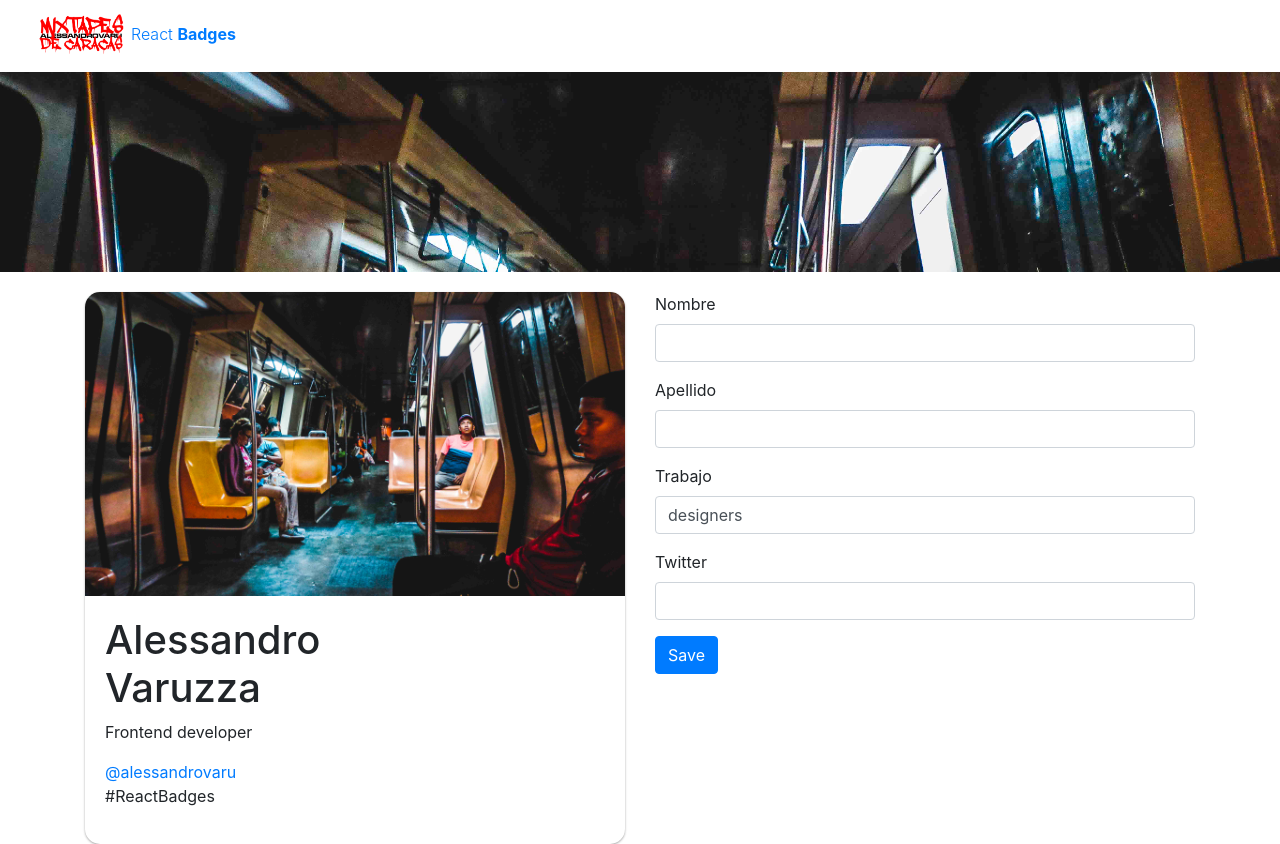
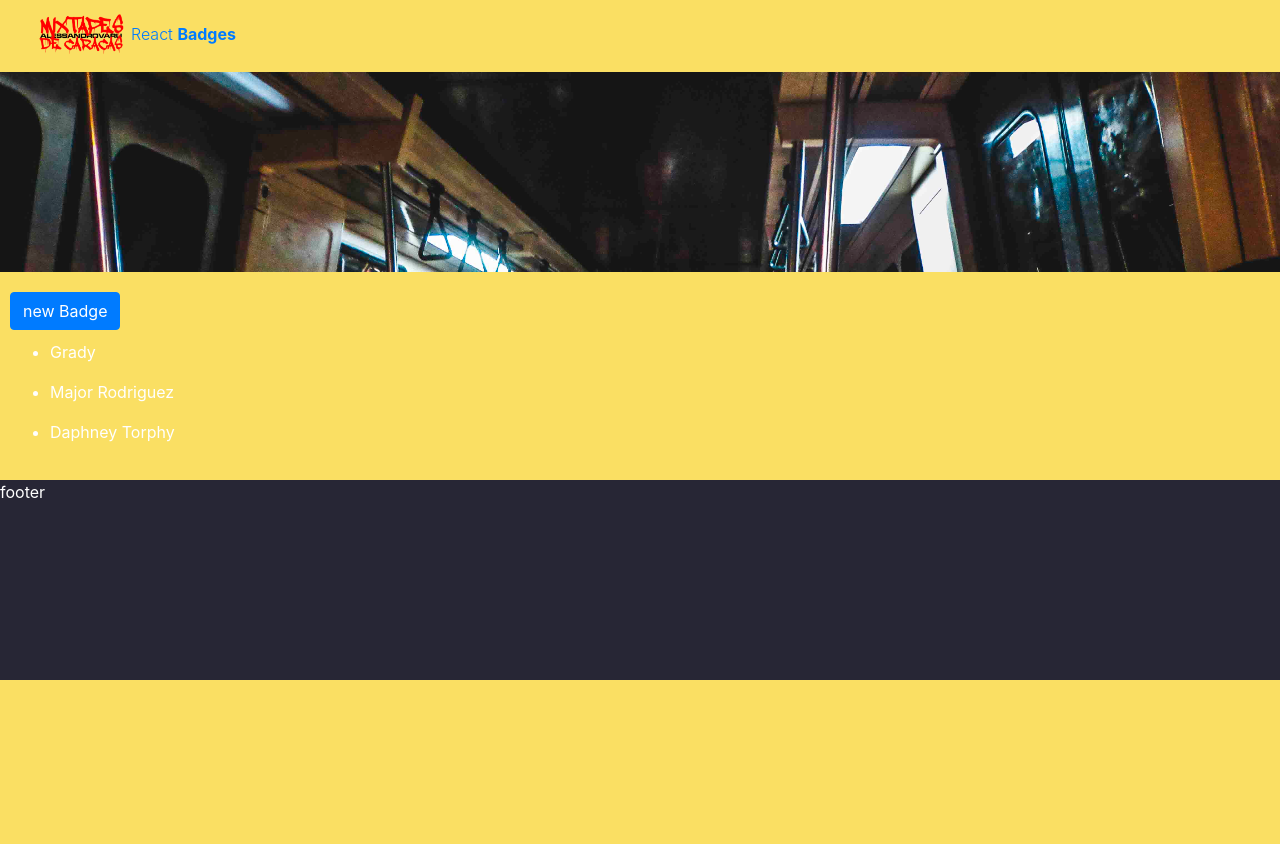
Before and after one commit to alessandrovaru/hello-react, a React (Create React App) app: page /badges in a window 1280 px wide. After the commit the page ends 800 px from the top, so only its background shows below. Built offline with nearby package versions, Linux system fonts and the light colour scheme.

Commit message:
New fixes after state understanding

```diff
--- a/package.json
+++ b/package.json
@@ -9,6 +9,7 @@
     "bootstrap": "^4.6.0",
     "react": "^17.0.1",
     "react-dom": "^17.0.1",
+    "react-router-dom": "^5.2.0",
     "react-scripts": "4.0.3",
     "web-vitals": "^1.0.1"
   },
--- a/src/App.css
+++ b/src/App.css
@@ -2,4 +2,5 @@
 
 body {
   font-family: "Poppins", sans-serif;
+  background-color: #fadf63 !important;
 }
--- a/src/App.js
+++ b/src/App.js
@@ -1,10 +1,16 @@
 import "./App.css";
+import Badges from "./pages/Badges";
 import BadgeNew from "./pages/BadgeNew";
+import { BrowserRouter, Switch, Route } from "react-router-dom";
+
 function App() {
   return (
-    <div className="App">
-      <BadgeNew />
-    </div>
+    <BrowserRouter>
+      <Switch>
+        <Route exact path="/badges" component={Badges} />
+        <Route exact path="/badges/new" component={BadgeNew} />
+      </Switch>
+    </BrowserRouter>
   );
 }
 
--- a/src/components/BadgeForm.js
+++ b/src/components/BadgeForm.js
@@ -1,23 +1,13 @@
 import "./styles/BadgeForm.css";
-import { useState } from "react";
 
-const BadgeForm = () => {
-  const [value, setValue] = useState({ jobTitle: "designers" });
-
-  function handleChange(e) {
-    setValue({
-      ...value,
-      [e.target.name]: e.target.value,
-    });
-  }
-
+const BadgeForm = ({ onChange, formValues }) => {
   function handleClick(e) {
     console.log("Button was clicked");
   }
 
   function handleSubmit(e) {
     e.preventDefault();
-    console.log(value);
+    console.log(formValues);
   }
 
   return (
@@ -26,41 +16,41 @@ const BadgeForm = () => {
         <div className="form-group">
           <label>Nombre</label>
           <input
-            onChange={handleChange}
+            onChange={onChange}
             className="form-control"
             type="text"
             name="firstName"
-            value={value.firstName}
+            value={formValues.firstName}
           />
         </div>
         <div className="form-group">
           <label>Apellido</label>
           <input
-            onChange={handleChange}
+            onChange={onChange}
             className="form-control"
             type="text"
             name="lastName"
-            value={value.lastName}
+            value={formValues.lastName}
           />
         </div>
         <div className="form-group">
           <label>Trabajo</label>
           <input
-            onChange={handleChange}
+            onChange={onChange}
             className="form-control"
             type="text"
             name="jobTitle"
-            value={value.jobTitle}
+            value={formValues.jobTitle}
           />
         </div>
         <div className="form-group">
           <label>Twitter</label>
           <input
-            onChange={handleChange}
+            onChange={onChange}
             className="form-control"
             type="text"
             name="twitter"
-            value={value.twitter}
+            value={formValues.twitter}
           />
         </div>
         <button onClick={handleClick} className="btn btn-primary">
--- /dev/null
+++ b/src/components/BadgesList.js
@@ -0,0 +1,17 @@
+const BadgesList = ({ badgeData }) => {
+  return (
+    <>
+      <ul>
+        {badgeData.map((badge) => (
+          <li key={badge.id}>
+            <p>
+              {badge.firstName} {badge.lastName}
+            </p>
+          </li>
+        ))}
+      </ul>
+    </>
+  );
+};
+
+export default BadgesList;
--- /dev/null
+++ b/src/components/Footer.js
@@ -0,0 +1,11 @@
+import "./styles/Navbar.css";
+
+const Footer = () => {
+  return (
+    <footer>
+      <p>footer</p>
+    </footer>
+  );
+};
+
+export default Footer;
--- a/src/components/Navbar.js
+++ b/src/components/Navbar.js
@@ -5,7 +5,7 @@ const Navbar = () => {
   return (
     <div className="navbar">
       <div className="container-fluid">
-        <a href="/">
+        <a href="/badges">
           <img src={logo} className="nav-logo img-fluid" alt="logo" />
           <span className="font-weight-light">React </span>
           <span className="font-weight-bold">Badges</span>
--- a/src/components/styles/Badge.css
+++ b/src/components/styles/Badge.css
@@ -1,8 +1,9 @@
 .badge-container {
-  background-color: rgb(255, 255, 255);
+  color: white;
   margin-top: 20px;
   border-radius: 15px;
   overflow: hidden;
+  background-color: #272635;
   box-shadow: 0 0 8px black;
   box-shadow: 0 1px 3px rgba(0, 0, 0, 0.12), 0 1px 2px rgba(0, 0, 0, 0.24);
   transition: all 0.3s cubic-bezier(0.25, 0.8, 0.25, 1);
@@ -10,6 +11,22 @@
 
 .badge-container:hover {
   box-shadow: 0 14px 28px rgba(0, 0, 0, 0.25), 0 10px 10px rgba(0, 0, 0, 0.22);
+}
+
+.badges-container {
+  padding: 20px 10px 20px 10px;
+}
+
+.badges-container button {
+  margin-bottom: 10px;
+}
+
+.badge-list-container {
+  color: white;
+}
+
+.badges-new-container {
+  padding: 20px;
 }
 
 .badge-header {
--- a/src/components/styles/Navbar.css
+++ b/src/components/styles/Navbar.css
@@ -6,3 +6,9 @@
   height: 200px;
   overflow: hidden;
 }
+
+footer {
+  background-color: #272635;
+  color: white;
+  height: 200px;
+}
--- a/src/pages/BadgeNew.js
+++ b/src/pages/BadgeNew.js
@@ -2,29 +2,45 @@ import Navbar from "../components/Navbar";
 import Badge from "../components/Badge";
 import BadgeForm from "../components/BadgeForm";
 import headerBack from "../images/header.jpg";
+import { useState } from "react";
+import Footer from "../components/Footer";
+
 const BadgeNew = () => {
+  const [form, setForm] = useState({
+    firstName: "",
+    jobTitle: "",
+    lastName: "",
+    twitter: "",
+  });
+  function handleChange(e) {
+    setForm({
+      ...form,
+      [e.target.name]: e.target.value,
+    });
+  }
   return (
-    <div>
+    <>
       <Navbar />
       <div className="hero-container">
         <img src={headerBack} className="img-fluid" alt="header" />
       </div>
-      <div className="container">
+      <div className="badges-new-container container">
         <div className="row">
           <div className="col">
             <Badge
-              firstname="Alessandro"
-              lastname="Varuzza"
-              jobTitle="Frontend developer"
-              twitter="@alessandrovaru"
+              firstname={form.firstName}
+              lastname={form.lastName}
+              jobTitle={form.jobTitle}
+              twitter={form.twitter}
             />
           </div>
           <div className="col">
-            <BadgeForm />
+            <BadgeForm onChange={handleChange} formValues={form} />
           </div>
         </div>
       </div>
-    </div>
+      <Footer />
+    </>
   );
 };
 
--- /dev/null
+++ b/src/pages/Badges.js
@@ -0,0 +1,64 @@
+import Navbar from "../components/Navbar";
+import headerBack from "../images/header.jpg";
+import BadgesList from "../components/BadgesList";
+
+import { useState } from "react";
+import Footer from "../components/Footer";
+import { Link } from "react-router-dom";
+
+const Badges = () => {
+  const [data, setData] = useState([
+    {
+      id: "2de30c42-9deb-40fc-a41f-05e62b5939a7",
+      irstName: "Freda",
+      lastName: "Grady",
+      email: "Leann_Berge@gmail.com",
+      jobTitle: "Legacy Brand Director",
+      twitter: "FredaGrady22221-7573",
+      avatarUrl:
+        "https://www.gravatar.com/avatar/f63a9c45aca0e7e7de0782a6b1dff40b?d=identicon",
+    },
+    {
+      id: "d00d3614-101a-44ca-b6c2-0be075aeed3d",
+      firstName: "Major",
+      lastName: "Rodriguez",
+      email: "Ilene66@hotmail.com",
+      jobTitle: "Human Research Architect",
+      twitter: "ajorRodriguez61545",
+      avatarUrl:
+        "https://www.gravatar.com/avatar/d57a8be8cb9219609905da25d5f3e50a?d=identicon",
+    },
+    {
+      id: "63c03386-33a2-4512-9ac1-354ad7bec5e9",
+      firstName: "Daphney",
+      lastName: "Torphy",
+      email: "Ron61@hotmail.com",
+      jobTitle: "National Markets Officer",
+      twitter: "DaphneyTorphy96105",
+      avatarUrl:
+        "https://www.gravatar.com/avatar/e74e87d40e55b9ff9791c78892e55cb7?d=identicon",
+    },
+  ]);
+  return (
+    <>
+      <Navbar />
+      <div className="hero-container">
+        <img src={headerBack} className="img-fluid" alt="header" />
+      </div>
+      <div className="badges-container">
+        <div className="badgeButtons">
+          <Link to="/badges/new">
+            <button className="btn btn-primary">new Badge</button>
+          </Link>
+        </div>
+        <div className="badge-list-container">
+          <BadgesList badgeData={data} />
+        </div>
+      </div>
+
+      <Footer />
+    </>
+  );
+};
+
+export default Badges;
```
Also changed, not shown: 2 other files (tests, documents, lock files or other folders).
